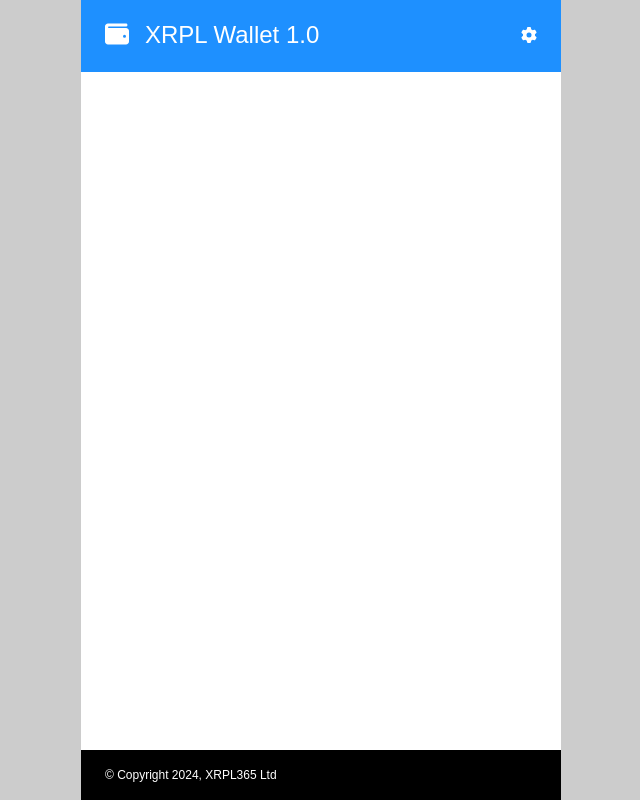
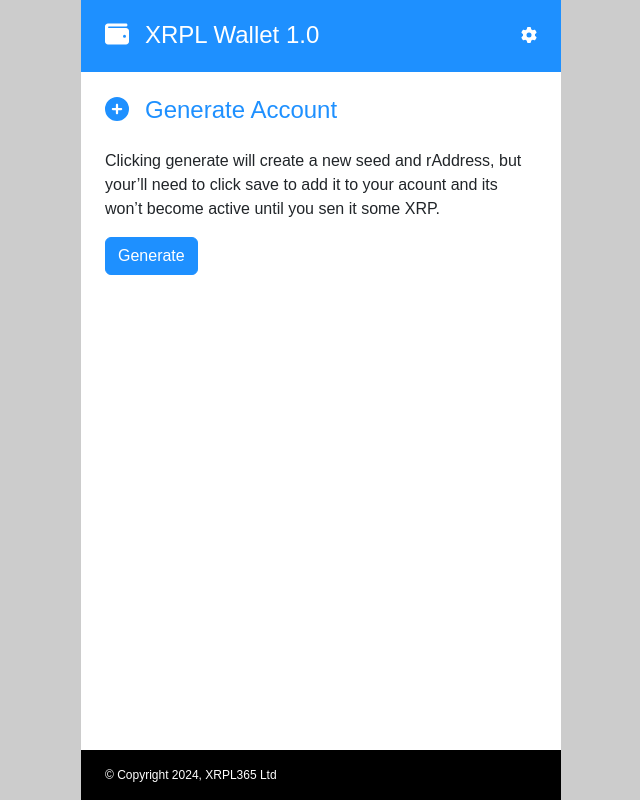
Before and after one commit to kosa4real/xrpl-wallet, a React (Vite) app: page /generate-account in a window 1280 px wide. Shown: the whole page, without its empty margins (319-959 px from the left). Built offline with nearby package versions, Linux system fonts and the light colour scheme.

Commit message:
added generating random account

```diff
--- a/src/App.jsx
+++ b/src/App.jsx
@@ -5,6 +5,7 @@ import Footer from "./components/Footer";
 import Main from "./pages/Main";
 import ManageAccount from "./pages/ManageAccount";
 import ImportAccount from "./pages/ImportAccount";
+import GenerateAccount from "./pages/GenerateAccount";
 
 function App() {
   return (
@@ -15,6 +16,7 @@ function App() {
           <Route path="/" element={<Main />} />
           <Route path="/manage-account" element={<ManageAccount />} />
           <Route path="/import-account" element={<ImportAccount />} />
+          <Route path="/generate-account" element={<GenerateAccount />} />
         </Routes>
       </main>
       <Footer />
--- /dev/null
+++ b/src/pages/GenerateAccount.jsx
@@ -0,0 +1,86 @@
+import { Wallet } from "xrpl";
+import { useAccount } from "../contexts/AccountContext";
+import { useNavigate } from "react-router-dom";
+
+import { useState } from "react";
+import "./styles/generate-account.scss";
+
+import { FontAwesomeIcon } from "@fortawesome/react-fontawesome";
+import { faFloppyDisk, faCirclePlus } from "@fortawesome/free-solid-svg-icons";
+
+
+import ButtonGroup from "react-bootstrap/Button";
+import Button from "react-bootstrap/Button";
+
+function GenerateAccount() {
+  const navigate = useNavigate();
+
+  const [seed, setSeed] = useState("");
+  const [address, setAddress] = useState("");
+
+  const { addAccount } = useAccount();
+
+  const handleGenerateAccount = () => {
+    const newWallet = Wallet.generate();
+    setSeed(newWallet.seed);
+    setAddress(newWallet.classicAddress);
+  };
+
+  const handleSaveAccount = () => {
+    //create the new account object
+    const account = {
+      address: address,
+      seed: seed,
+    };
+
+    //update the application state
+    addAccount(account)
+
+    //navigate back to the manage accounts page
+    navigate("/manage-account")
+  };
+
+  const handleCancel = () => {};
+  return (
+    <div className="generate-account">
+      {seed ? (
+        <>
+          <h1>
+            <FontAwesomeIcon icon={faFloppyDisk} />
+            <span>Save Account</span>
+          </h1>
+          <div className="account-container">
+            <label>Address:</label>
+            <div>{address}</div>
+
+            <label>Family Seed:</label>
+            <div>{seed}</div>
+          </div>
+          <div className="action-buttons">
+            <Button variant="primary" onClick={handleSaveAccount}>
+              Save to wallet
+            </Button>
+            <Button variant="secondary" onClick={handleCancel}>
+              Cancel
+            </Button>
+          </div>
+        </>
+      ) : (
+        <>
+          <h1>
+            <FontAwesomeIcon icon={faCirclePlus} />
+            <span>Generate Account</span>
+          </h1>
+          <p>
+            Clicking generate will create a new seed and rAddress, but
+            your&rsquo;ll need to click save to add it to your acount and its
+            won&rsquo;t become active until you sen it some XRP.
+          </p>
+          <Button variant="primary" onClick={handleGenerateAccount}>Generate</Button>
+        </>
+      )}
+    </div>
+  );
+}
+
+export default GenerateAccount;
--- /dev/null
+++ b/src/pages/styles/generate-account.scss
@@ -0,0 +1,15 @@
+@import "../../constants.scss";
+
+.generate-account {
+  .account-container {
+    margin-bottom: 16px;
+
+    label {
+      font-weight: 600;
+    }
+
+    > div {
+      margin-bottom: 16px;
+    }
+  }
+}
```
